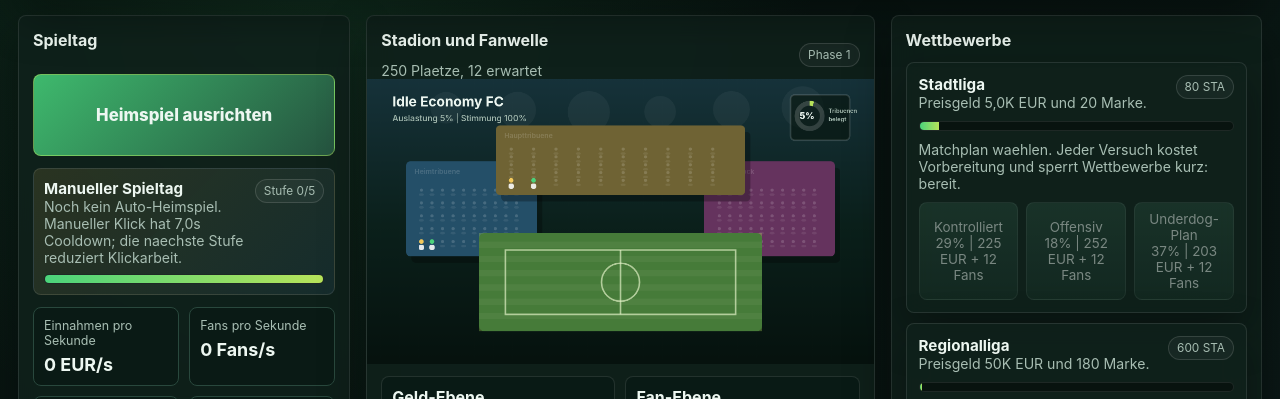
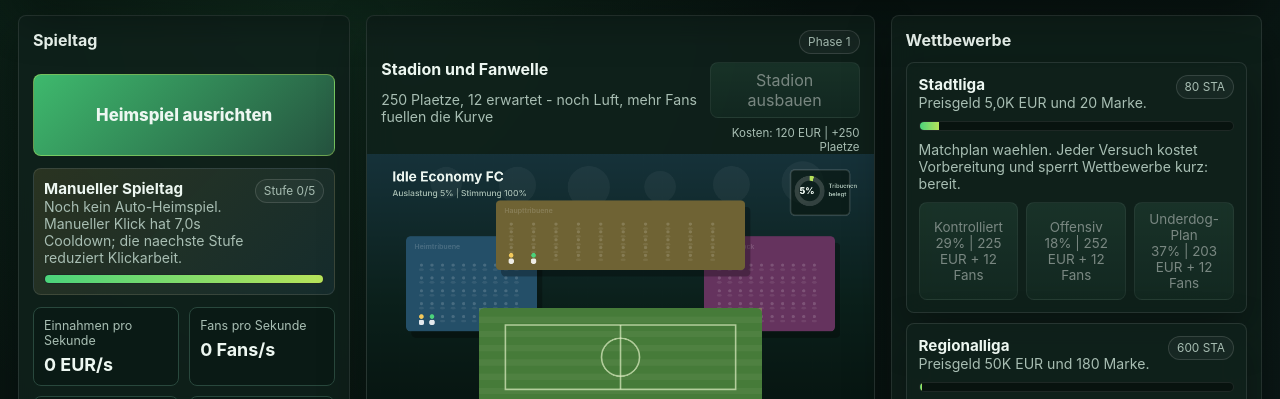
Before and after one commit to stefkowski-cpu/idle-economy, a plain HTML site: page index.html in a window 1280 px wide. Shown: the part 333-732 px from the top of the page. Drawn offline with Linux system fonts and the light colour scheme.

Commit message:
Surface stadium expansion on stadium panel

```diff
--- a/index.html
+++ b/index.html
@@ -397,6 +397,24 @@
       padding: 14px 14px 0;
     }
 
+    .stadium-actions {
+      display: grid;
+      gap: 8px;
+      justify-items: end;
+      min-width: 150px;
+    }
+
+    .stadium-actions button {
+      min-height: 36px;
+      padding: 7px 10px;
+      width: 100%;
+    }
+
+    .stadium-actions .muted {
+      font-size: .72rem;
+      text-align: right;
+    }
+
     canvas {
       display: block;
       width: 100%;
@@ -597,6 +615,15 @@
       .resource::after {
         inset: auto 6px 3px 34px;
         height: 3px;
+      }
+
+      .stadium-header {
+        align-items: stretch;
+        flex-direction: column;
+      }
+
+      .stadium-actions {
+        justify-items: stretch;
       }
 
       .buy-row {
@@ -689,7 +716,11 @@
               <h2>Stadion und Fanwelle</h2>
               <p class="muted" id="stadiumLine">250 Plaetze, Rasen frisch gewalzt</p>
             </div>
-            <span class="tag" id="phaseTag">Phase 1</span>
+            <div class="stadium-actions">
+              <span class="tag" id="phaseTag">Phase 1</span>
+              <button data-action="upgrade" data-id="stadium" id="stadiumUpgradeBtn">Stadion ausbauen</button>
+              <span class="muted" id="stadiumUpgradeCost">Kosten: 120 EUR</span>
+            </div>
           </div>
           <canvas id="stadium" width="960" height="540"></canvas>
           <div class="dimension-grid" id="dimensionGrid"></div>
@@ -1452,6 +1483,9 @@
       const cap = stadiumCapacity();
       const currentPhase = phase();
       const league = competitionDefs[state.leagueIndex - 1]?.next || "Bolzplatzliga";
+      const stadiumDef = upgradeDefs.find(item => item.id === "stadium");
+      const stadiumPrice = cost(stadiumDef, upgradeLevel("stadium"));
+      const soldOut = Big.cmp(att, cap) >= 0;
 
       resourcesEl.innerHTML = [
         ["euro", Big.fmt(state.euro, " EUR")],
@@ -1474,8 +1508,9 @@
       document.getElementById("fps").textContent = Big.fmt(r.fans, " Fans/s");
       document.getElementById("attendance").textContent = Big.fmt(att) + " / " + Big.fmt(cap);
       document.getElementById("mood").textContent = Math.round(state.mood * 100) + "%";
-      document.getElementById("stadiumLine").textContent = Big.fmt(cap) + " Plaetze, " + Big.fmt(att) + " erwartet";
+      document.getElementById("stadiumLine").textContent = Big.fmt(cap) + " Plaetze, " + Big.fmt(att) + " erwartet - " + (soldOut ? "ausverkauft, Ausbau wirkt sofort" : "noch Luft, mehr Fans fuellen die Kurve");
       document.getElementById("phaseTag").textContent = currentPhase[0];
+      document.getElementById("stadiumUpgradeCost").textContent = "Kosten: " + Big.fmt(stadiumPrice, " EUR") + " | +250 Plaetze";
       renderAutomationStatus();
       renderDimensions();
 
```
Also changed, not shown: readme.txt.
